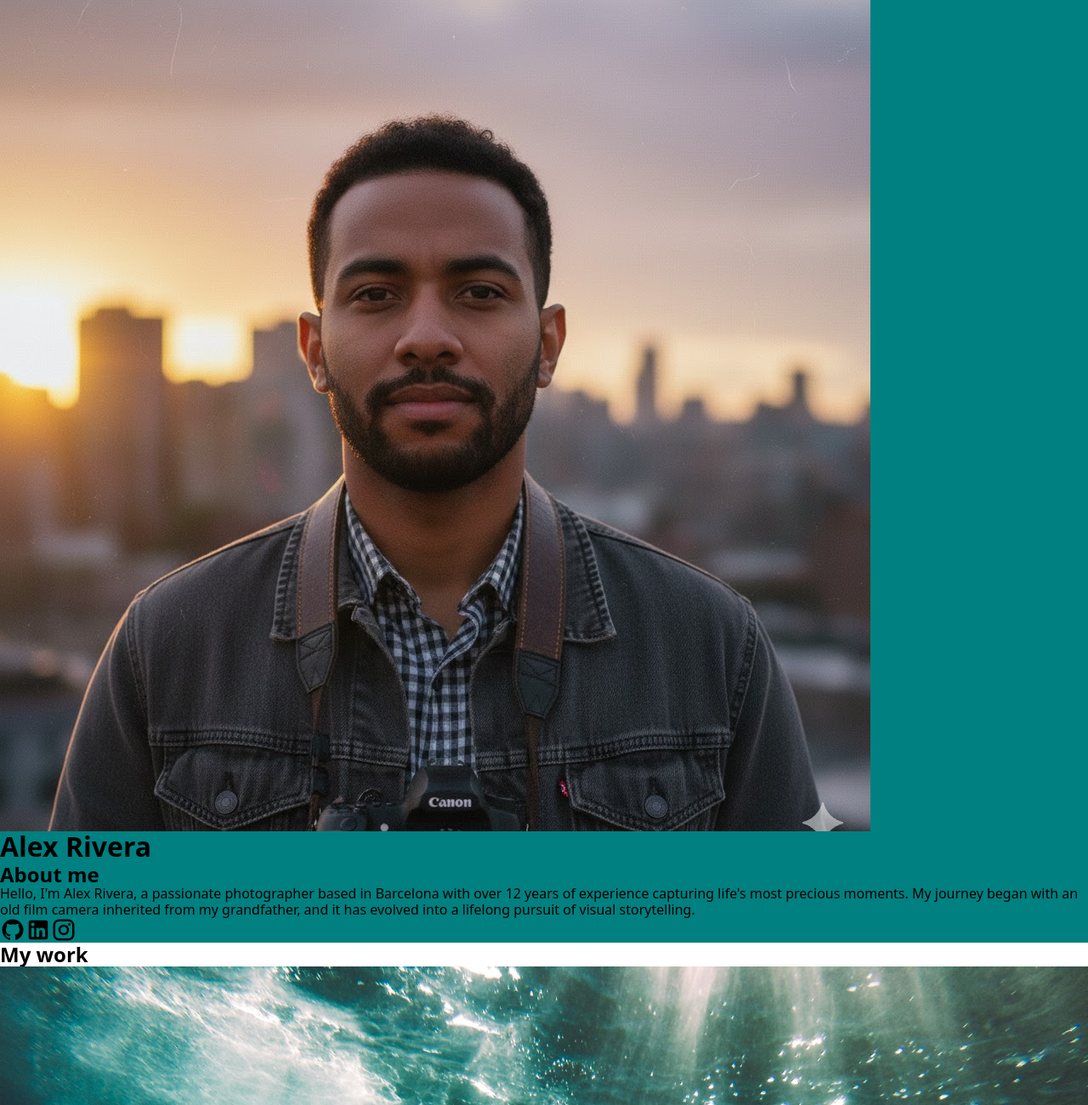
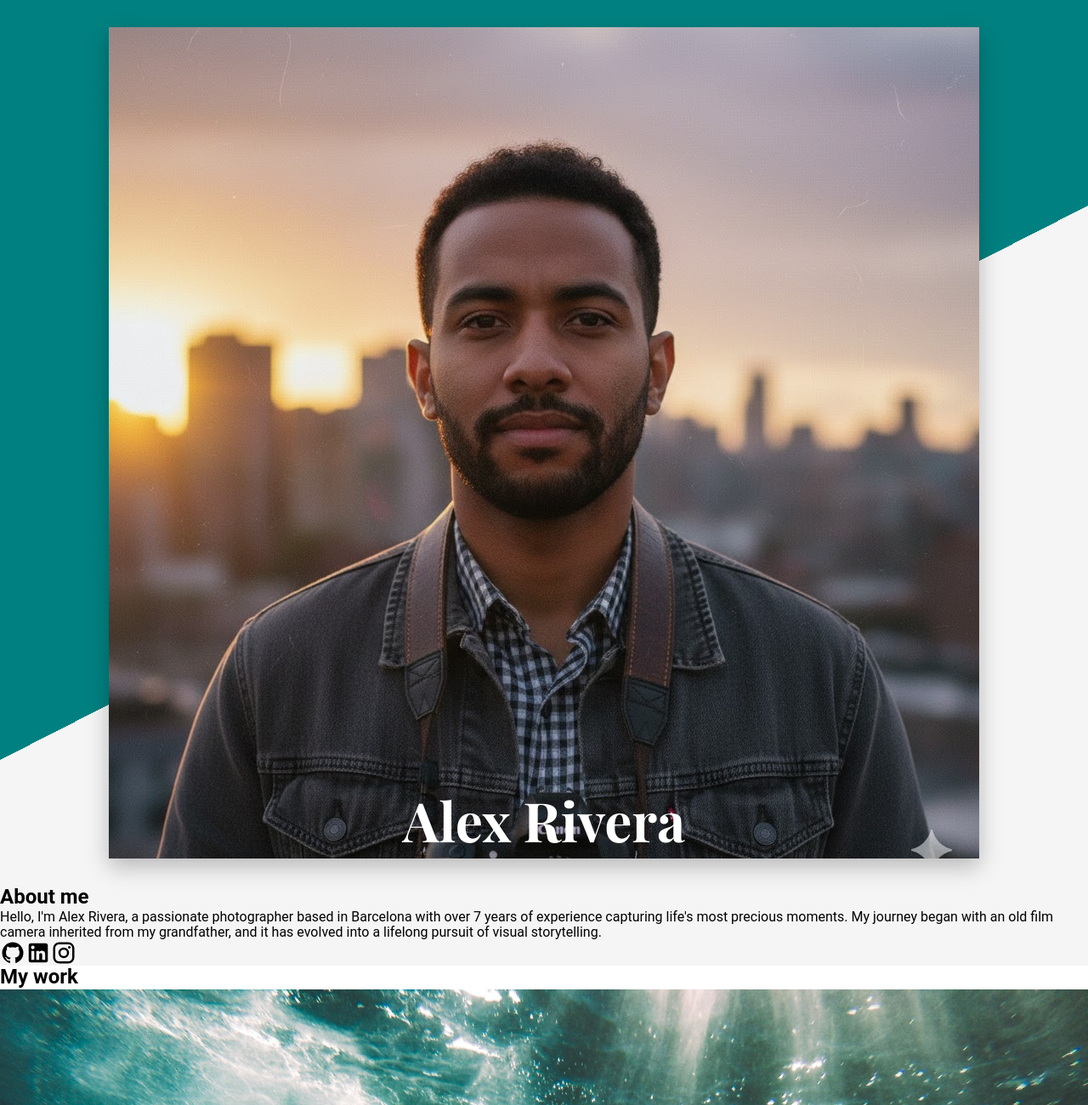
Before and after one commit to ktorres63/TOP-Responsive-Portfolio, a website built with Vite: page index.html in a window 1280 px wide. Shown: the top 1300 px of the page at 85% size. Built offline with nearby package versions, Linux system fonts and the light colour scheme; a web font is replaced by a local one.

Commit message:
Refactor header styles and update hero section content

```diff
--- a/index.html
+++ b/index.html
@@ -8,10 +8,9 @@
   </head>
   <body>
     <header class="site-header">
-      <div class="hero-background"></div>
-      <div>
-        <img src="imgs/AlexPhoto.jpg" alt="Foto de perfil" />
-        <h1 class="logo">Alex Rivera</h1>
+      <div class="hero-img">
+        <img class="img" src="imgs/AlexPhoto.jpg" alt="Foto de perfil" />
+        <h1 class="img-name">Alex Rivera</h1>
       </div>
 
       <section class="hero">
@@ -19,7 +18,7 @@
           <h2>About me</h2>
           <p>
             Hello, I'm Alex Rivera, a passionate photographer based in Barcelona
-            with over 12 years of experience capturing life's most precious
+            with over 7 years of experience capturing life's most precious
             moments. My journey began with an old film camera inherited from my
             grandfather, and it has evolved into a lifelong pursuit of visual
             storytelling.
--- a/src/styles/header.css
+++ b/src/styles/header.css
@@ -1,29 +1,38 @@
-
 .site-header {
-  background-color: var(--secondary);
-}
-.hero-backgrounds {
-  width: 100%;
-  height: 100%;
-  position: absolute;
-  inset: 0;
-  background-color: var(--secondary);
-  clip-path: polygon(0% 0%, 100% 0%, 100% 40%, 0% min(70vh, 80%));
-
-  /* background: #3f90fb;
-  background: radial-gradient(
-    circle,
-    rgba(63, 144, 251, 1) 0%,
-    rgba(252, 149, 70, 1) 100%
-  ); */
-  /* transform: skewY(-10deg); */
+  background: linear-gradient(
+    153deg,
+    var(--secondary) 0%,
+    var(--secondary) 50%,
+    var(--primary) 50%,
+    var(--primary) 100%
+  );
 }
 
-.hero-links{
+.hero-links {
   display: flex;
-
 }
-a img{
+a img {
   width: 30px;
   height: 30px;
 }
+
+.hero-img {
+  position: relative;
+  display: flex;
+  justify-content: center;
+  padding: 2rem;
+}
+
+.hero-img img {
+  box-shadow: 0 10px 25px rgba(0, 0, 0, 0.25);
+}
+.img-name {
+  position: absolute;
+  bottom: 2.5rem;
+  left: 50%;
+  transform: translateX(-50%);
+  color: white;
+  font-family: "Playfair Display", serif;
+  font-size: 4rem;
+  white-space: nowrap;
+}
--- a/src/styles/reset.css
+++ b/src/styles/reset.css
@@ -1,3 +1,4 @@
+@import url('https://fonts.googleapis.com/css2?family=Playfair+Display:ital,wght@0,400..900;1,400..900&family=Rajdhani:wght@300;400;500;600;700&display=swap');
 *,
 *::before,
 *::after {
@@ -13,8 +14,7 @@ html {
 
 body {
   min-height: 100vh;
-  font-family: system-ui, -apple-system, BlinkMacSystemFont, "Segoe UI",
-    Roboto, Oxygen, Ubuntu, Cantarell, sans-serif;
+  font-family: Roboto, Oxygen, Ubuntu, Cantarell, sans-serif;
   text-rendering: optimizeLegibility;
 }
 
```
